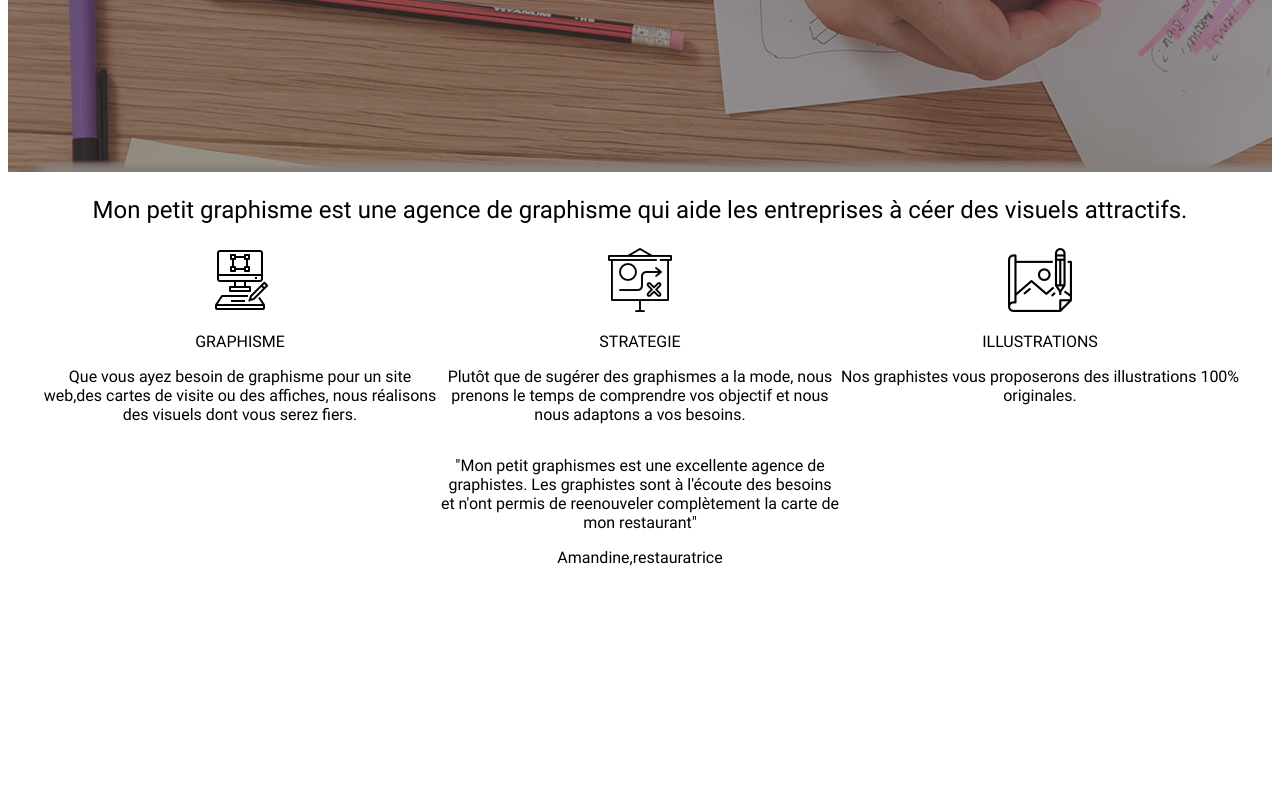
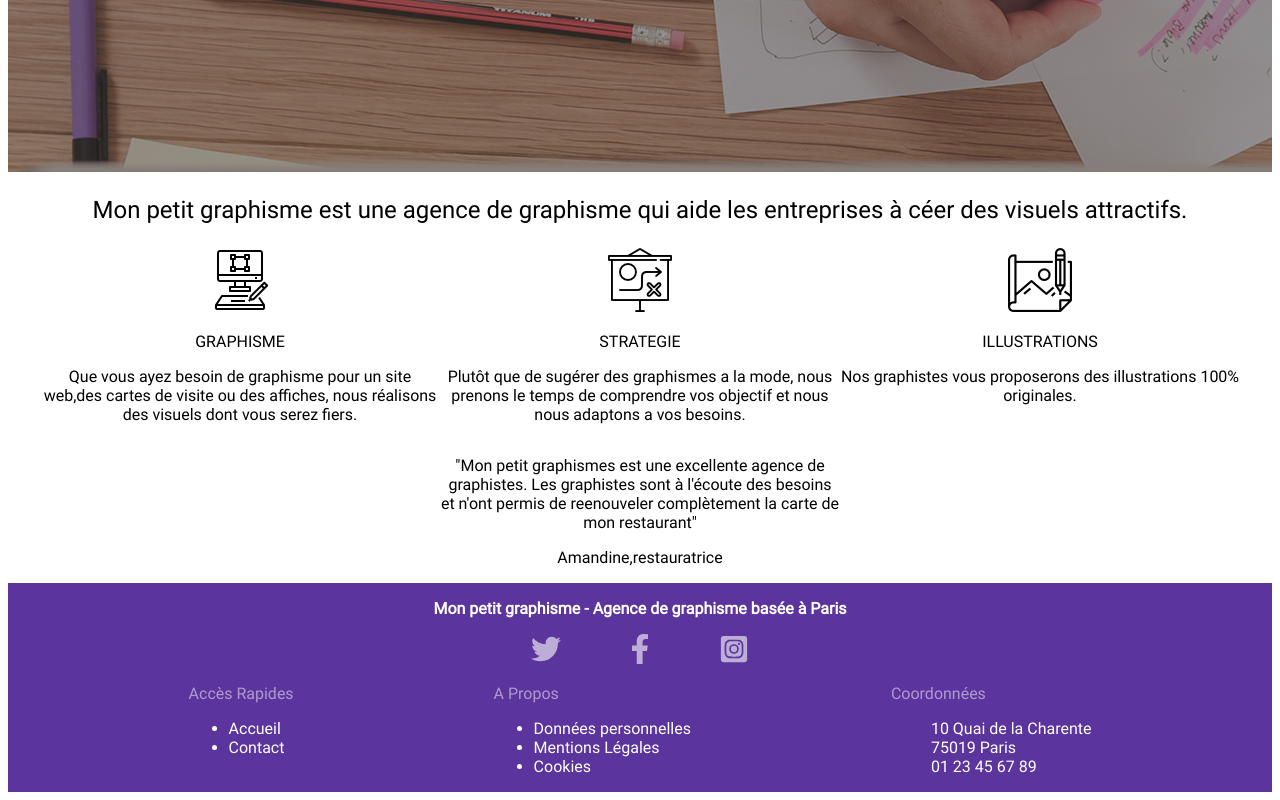
Before and after one commit to MITCHOZOUNOU/mon-projet-final, a plain HTML site: page index.html in a window 1280 px wide. Shown: the part 726-1526 px from the top of the page. Before the commit the page ends 1317 px from the top, so only its background shows below. Drawn offline with Linux system fonts and the light colour scheme.

Commit message:
Implémentation HTML du Footer

```diff
--- a/index.html
+++ b/index.html
@@ -43,3 +43,39 @@
             <p>Amandine,restauratrice</p>
         </div>
     </section>
+    <footer>
+        <p class="q">Mon petit graphisme - Agence de graphisme basée à Paris</p>
+        <div>
+            <img src="Images/twitter-brands.svg" class="brand" alt="">
+            <img src="Images/facebook-f-brands.svg" class="brand" alt="">
+            <img src="Images/instagram-square-brands.svg" class="brand" alt="">
+        </div>
+        <div class="aigle">
+            <div>
+                <p class="intel">Accès Rapides</p>
+                <ul>
+                    <li class="lil"><a href="#">Accueil</a></li>
+                    <li class="lil"><a href="#">Contact</a></li>
+                </ul>
+            </div>
+            <div>
+                <p class="intel">A Propos</p>
+                <ul>
+                    <li class="lil"><a href="#">Données personnelles</a></li>
+                    <li class="lil"><a href="#">Mentions Légales</a></li>
+                    <li class="lil"><a href="#">Cookies</a></li>
+                </ul>
+            </div>
+            <div>
+                <p class="intel">Coordonnées</p>
+                <ul>
+                    <li class="lal">10 Quai de la Charente</li>
+                    <li class="lal">75019 Paris</li>
+                    <li class="lal">01 23 45 67 89</li>
+                </ul>
+            </div>
+        </div>
+    </footer>
+
+</body>
+</html>
```
